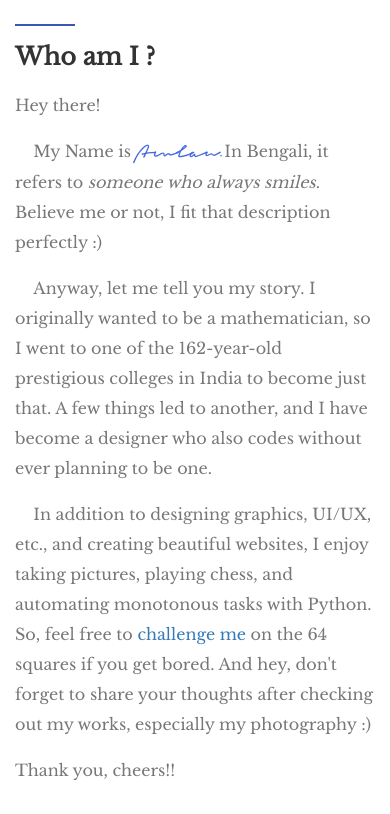
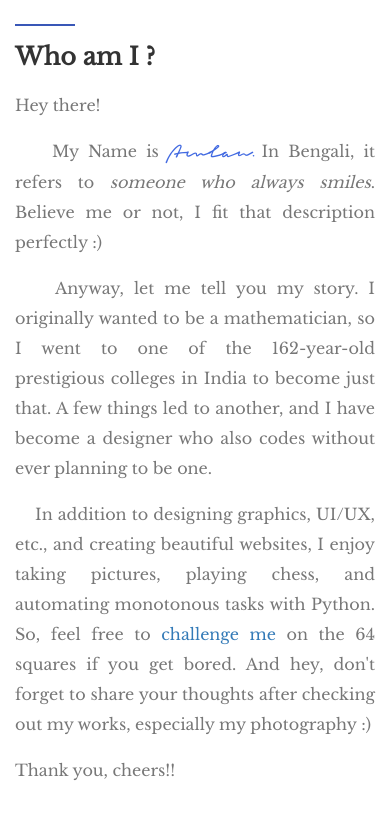
Before and after one commit to yoursamlan/yoursamlan.github.io, a plain HTML site: page new/index.html in a window 390 px wide. Shown: the part 1180-1994 px from the top of the page. Drawn offline with nearby package versions, Linux system fonts and the light colour scheme; files whose address does not match are found by name.

Commit message:
Update style.css

```diff
--- a/new/css/style.css
+++ b/new/css/style.css
@@ -2272,6 +2272,10 @@ a.giggs_button2{
         color: #000;
     }
 
+    p{
+        text-align: justify;
+    }
+
 }
 
 
```
